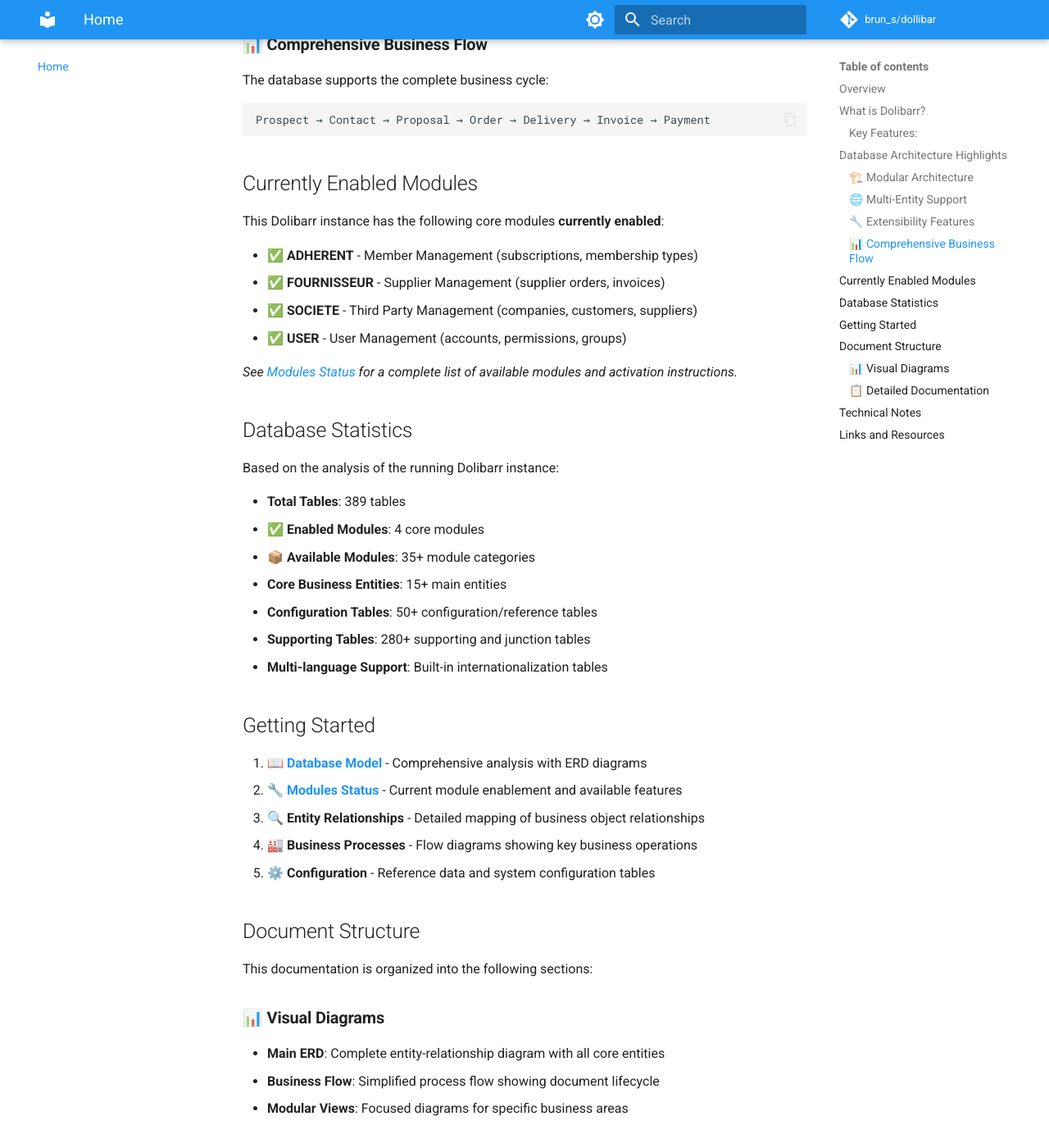
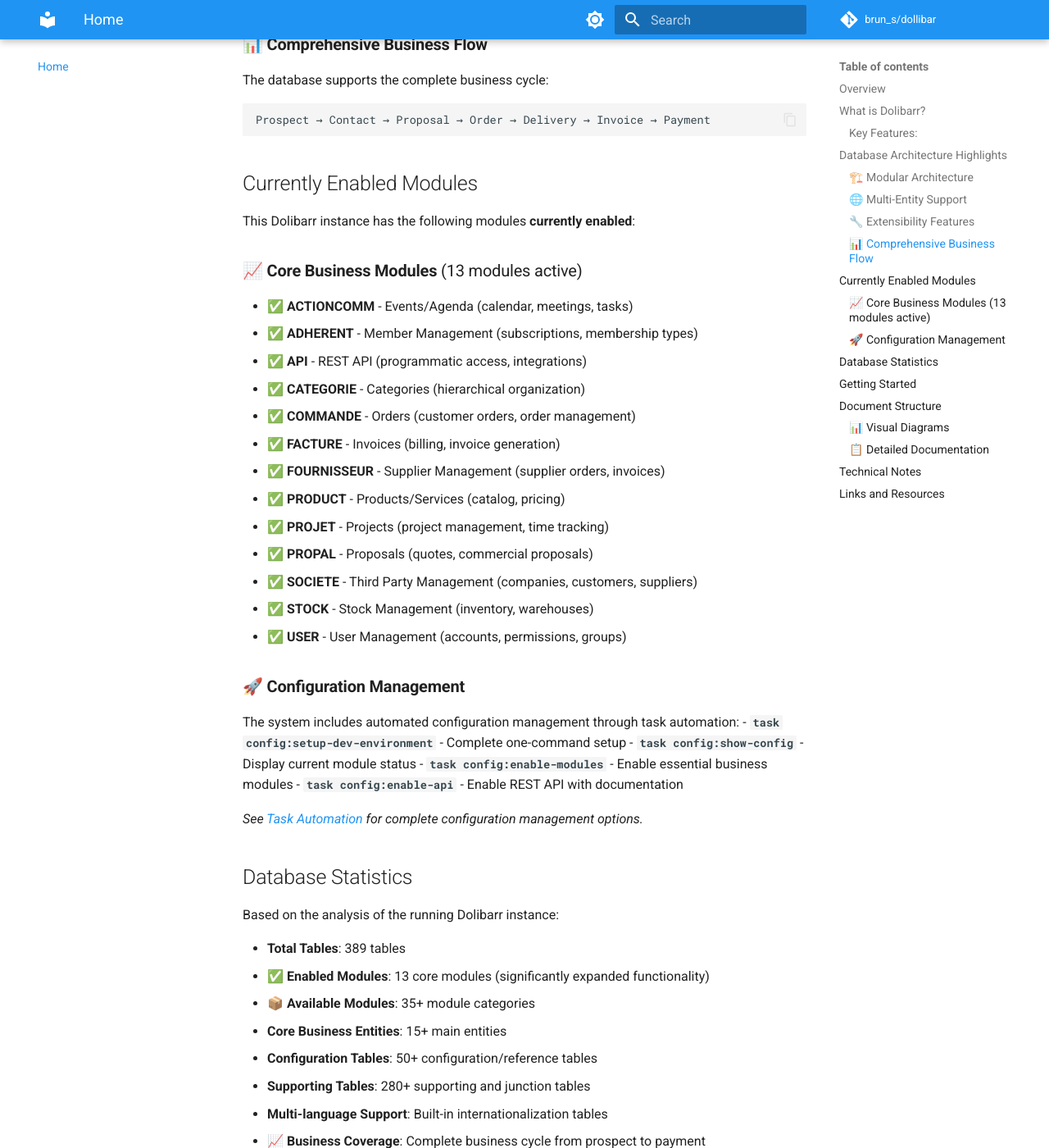
Before and after one commit to brunseba/demo-app-dollibar, an MkDocs documentation site: the page built from docs/index.md, in a window 1280 px wide and 1400 px high, scrolled down 1793 px. Shown: the whole window at 82% size. Built offline with MkDocs 1.6.1 and Material for MkDocs 9.7.7, drawn with Linux system fonts in a browser that asks for light colours; comment, search, counter and statistics services are not loaded; the version menu is left out; some of the changed text lies outside the part shown.

Commit message:
docs: update README and docs to reflect configuration management and enabled modules
- Update README.md with new config task category in task automation section
- Add comprehensive configuration management tasks documentation
- Update docs/index.md to show current 13 enabled modules vs previous 4
- Document new business module coverage including API, invoices, orders, projects
- Add configuration management capabilities and one-command setup instructions
- Update database statistics to reflect expanded functionality

Documentation now accurately reflects:
- 13 enabled modules providing complete business cycle coverage
- REST API access for integrations
- Automated configuration management through task system
- One-command development environment setup capability

```diff
--- a/docs/index.md
+++ b/docs/index.md
@@ -55,26 +55,45 @@
 
 ## Currently Enabled Modules
 
-This Dolibarr instance has the following core modules **currently enabled**:
+This Dolibarr instance has the following modules **currently enabled**:
 
+### 📈 **Core Business Modules** (13 modules active)
+- ✅ **ACTIONCOMM** - Events/Agenda (calendar, meetings, tasks)
 - ✅ **ADHERENT** - Member Management (subscriptions, membership types)
+- ✅ **API** - REST API (programmatic access, integrations)
+- ✅ **CATEGORIE** - Categories (hierarchical organization)
+- ✅ **COMMANDE** - Orders (customer orders, order management)
+- ✅ **FACTURE** - Invoices (billing, invoice generation)
 - ✅ **FOURNISSEUR** - Supplier Management (supplier orders, invoices)
+- ✅ **PRODUCT** - Products/Services (catalog, pricing)
+- ✅ **PROJET** - Projects (project management, time tracking)
+- ✅ **PROPAL** - Proposals (quotes, commercial proposals)
 - ✅ **SOCIETE** - Third Party Management (companies, customers, suppliers)
+- ✅ **STOCK** - Stock Management (inventory, warehouses)
 - ✅ **USER** - User Management (accounts, permissions, groups)
 
-*See [Modules Status](modules-status.md) for a complete list of available modules and activation instructions.*
+### 🚀 **Configuration Management**
+The system includes automated configuration management through task automation:
+- **`task config:setup-dev-environment`** - Complete one-command setup
+- **`task config:show-config`** - Display current module status
+- **`task config:enable-modules`** - Enable essential business modules
+- **`task config:enable-api`** - Enable REST API with documentation
+
+*See [Task Automation](task-automation.md) for complete configuration management options.*
 
 ## Database Statistics
 
 Based on the analysis of the running Dolibarr instance:
 
 - **Total Tables**: 389 tables
-- **✅ Enabled Modules**: 4 core modules
+- **✅ Enabled Modules**: 13 core modules (significantly expanded functionality)
 - **📦 Available Modules**: 35+ module categories
 - **Core Business Entities**: 15+ main entities
 - **Configuration Tables**: 50+ configuration/reference tables
 - **Supporting Tables**: 280+ supporting and junction tables
 - **Multi-language Support**: Built-in internationalization tables
+- **📈 Business Coverage**: Complete business cycle from prospect to payment
+- **🚀 API Access**: REST API enabled for integrations
 
 ## Getting Started
 
```
Also changed, not shown: README.md (+11 -0 lines).
